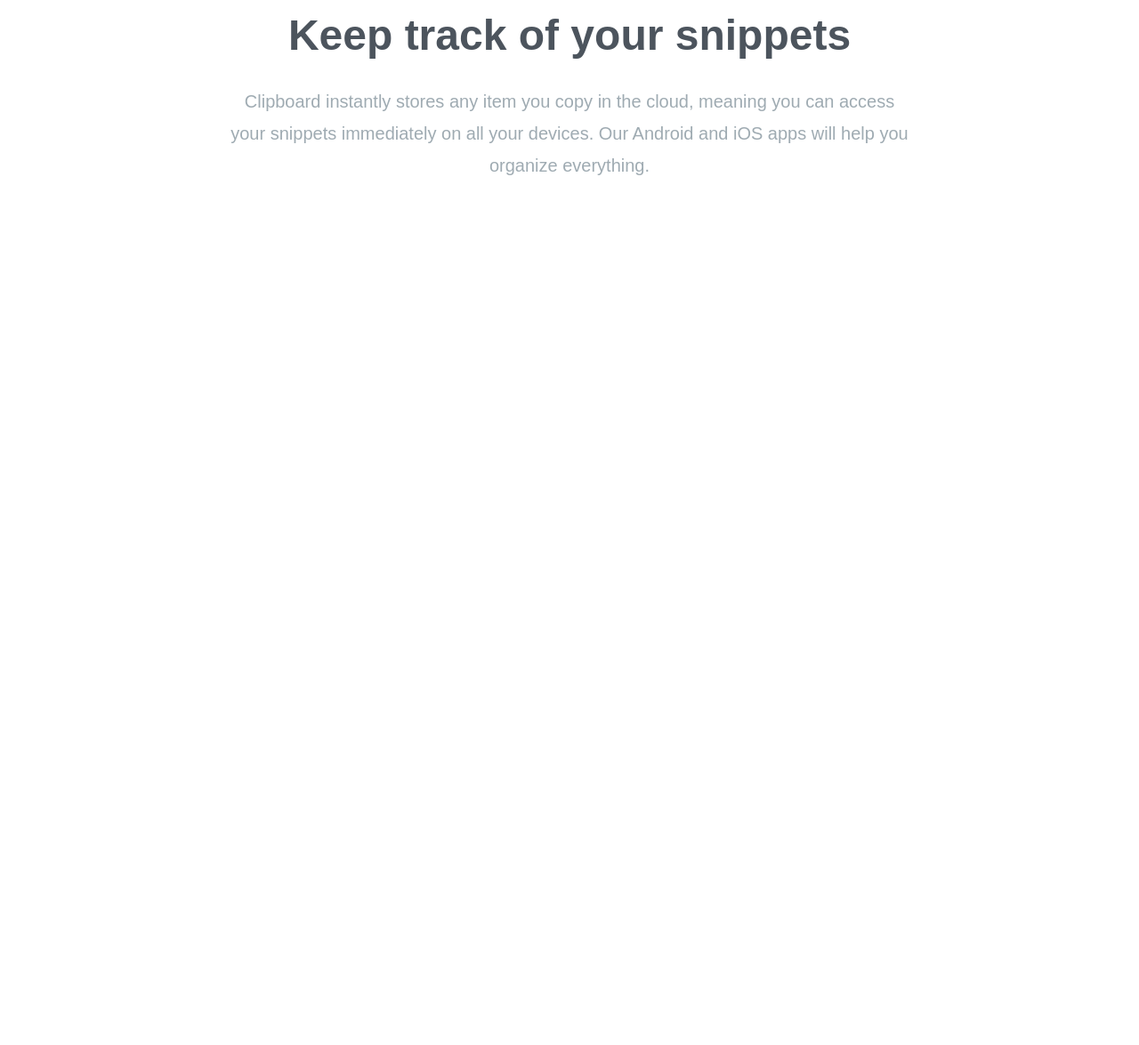
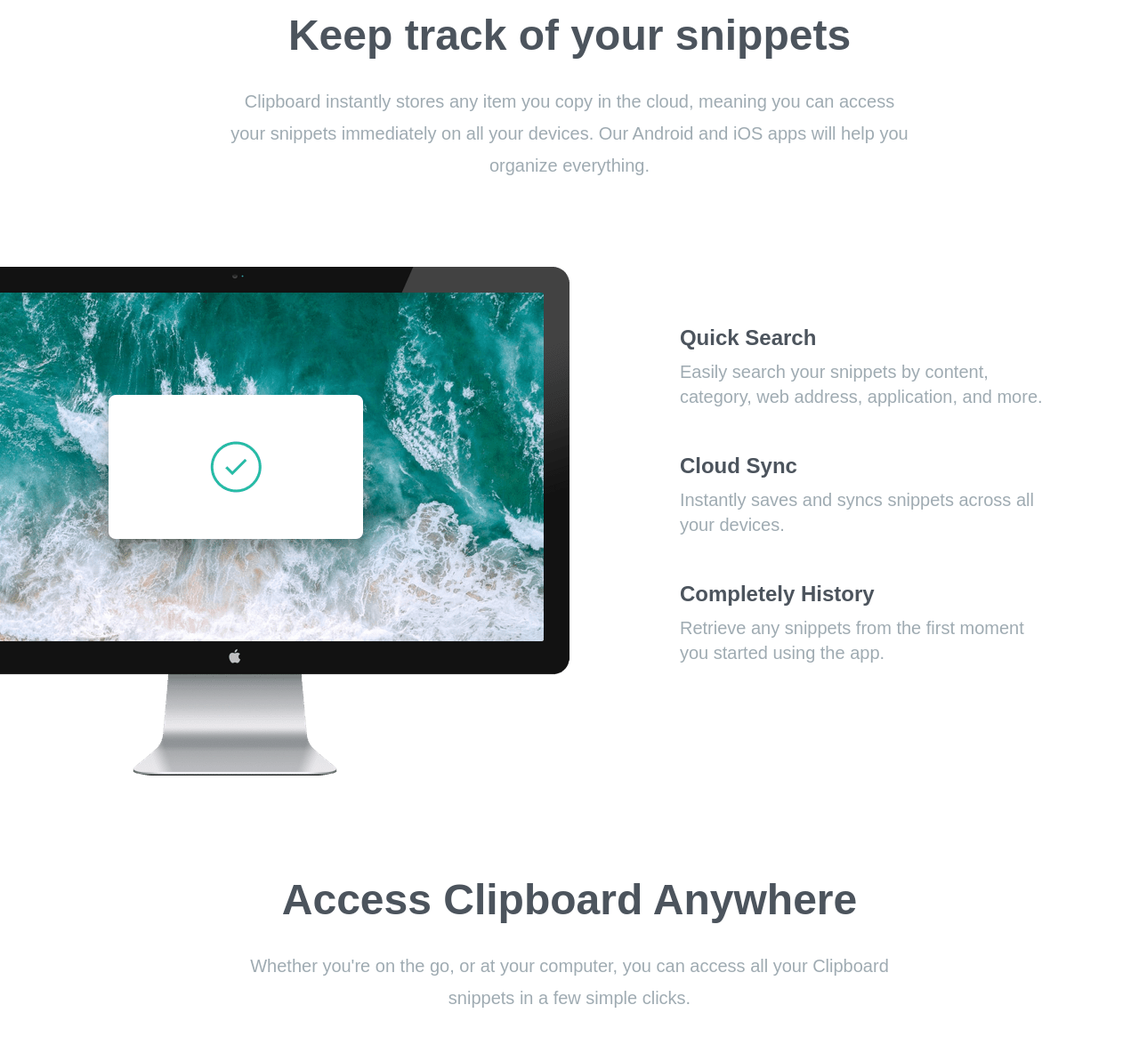
Before and after one commit to clayton-klein/tailwind-p1-clipboard, a website: page index.html in a window 1280 px wide. Shown: the part 705-1880 px from the top of the page at 89% size. Before the commit the page ends 1005 px from the top, so only its background shows below. Drawn offline with Linux system fonts and the light colour scheme; a web font is replaced by a local one.

Commit message:
feat: develop features and access sections.

```diff
--- a/index.html
+++ b/index.html
@@ -16,24 +16,20 @@
   <body>
     <!-- Hero section -->
     <section id="hero">
-      <div class="section-container px-10 pt-16 md:mb-40">
+      <div class="section-container pt-16 md:mb-40">
         <img
           src="./images/logo.svg"
           alt="a copyright like icon"
           class="mx-auto my-16"
         />
-        <h3>
-          A history of everything you copy
-        </h3>
+        <h3>A history of everything you copy</h3>
         <p class="max-w-3xl mx-auto mb-10 text-2xl text-grayishBlue">
           Clipboard allows you to track and organize everything you copy.
           Instantly access your clipboard on all your devices.
         </p>
 
         <!-- Buttons container -->
-        <div
-          class="button-container"
-        >
+        <div class="button-container">
           <a
             href="#"
             class="py-4 px-8 rounded-full shadow-lg bg-lightBlue duration-200 hover:opacity-80"
@@ -52,10 +48,8 @@
 
     <!-- Snippets section -->
     <section id="snippets">
-      <div class="section-container my-20 px-10">
-        <h3>
-          Keep track of your snippets
-        </h3>
+      <div class="section-container my-20">
+        <h3>Keep track of your snippets</h3>
         <p
           class="max-w-3xl mx-auto mb-24 text-xl leading-9 text-center text-grayishBlue"
         >
@@ -65,5 +59,73 @@
         </p>
       </div>
     </section>
+
+    <!-- Features section -->
+    <section id="features">
+      <div class="section-container my-20">
+        <div class="relative flex flex-col md:flex-row md:space-x-32">
+          <!-- Image -->
+          <div class="md:w-1/2">
+            <img
+              src="./images/image-computer.png"
+              alt="a computer's monitor"
+              class="md:absolute top-0 right-[50%]"
+            />
+          </div>
+
+          <!-- Items container -->
+          <div
+            class="flex flex-col mt-16 space-y-12 text-xl md:w-1/2 md:mb-40 md:text-left md:pl-16"
+          >
+            <!-- Item 1 -->
+            <div>
+              <h5 class="mb-2 text-2xl font-bold text-darkGrayishBlue">
+                Quick Search
+              </h5>
+              <p class="max-w-md text-grayishBlue">
+                Easily search your snippets by content, category, web address,
+                application, and more.
+              </p>
+            </div>
+
+            <!-- Item 2 -->
+            <div>
+              <h5 class="mb-2 text-2xl font-bold text-darkGrayishBlue">
+                Cloud Sync
+              </h5>
+              <p class="max-w-md text-grayishBlue">
+                Instantly saves and syncs snippets across all your devices.
+              </p>
+            </div>
+
+            <!-- Item 3 -->
+            <div>
+              <h5 class="mb-2 text-2xl font-bold text-darkGrayishBlue">
+                Completely History
+              </h5>
+              <p class="max-w-md text-grayishBlue">
+                Retrieve any snippets from the first moment you started using
+                the app.
+              </p>
+            </div>
+          </div>
+        </div>
+      </div>
+    </section>
+
+    <!-- Access Section -->
+    <section id="access">
+      <div class="section-container my-20">
+        <h3>Access Clipboard Anywhere</h3>
+        <p
+          class="max-w-3xl mx-auto mb-24 text-xl leading-9 text-center text-grayishBlue"
+        >
+          Whether you're on the go, or at your computer, you can access all your
+          Clipboard snippets in a few simple clicks.
+        </p>
+
+        <img src="./images/image-devices.png" alt="a smartphone and a tablet" class="mx-auto">
+      </div>
+    </section>
   </body>
 </html>
```
Also changed, not shown: css/style.css.
